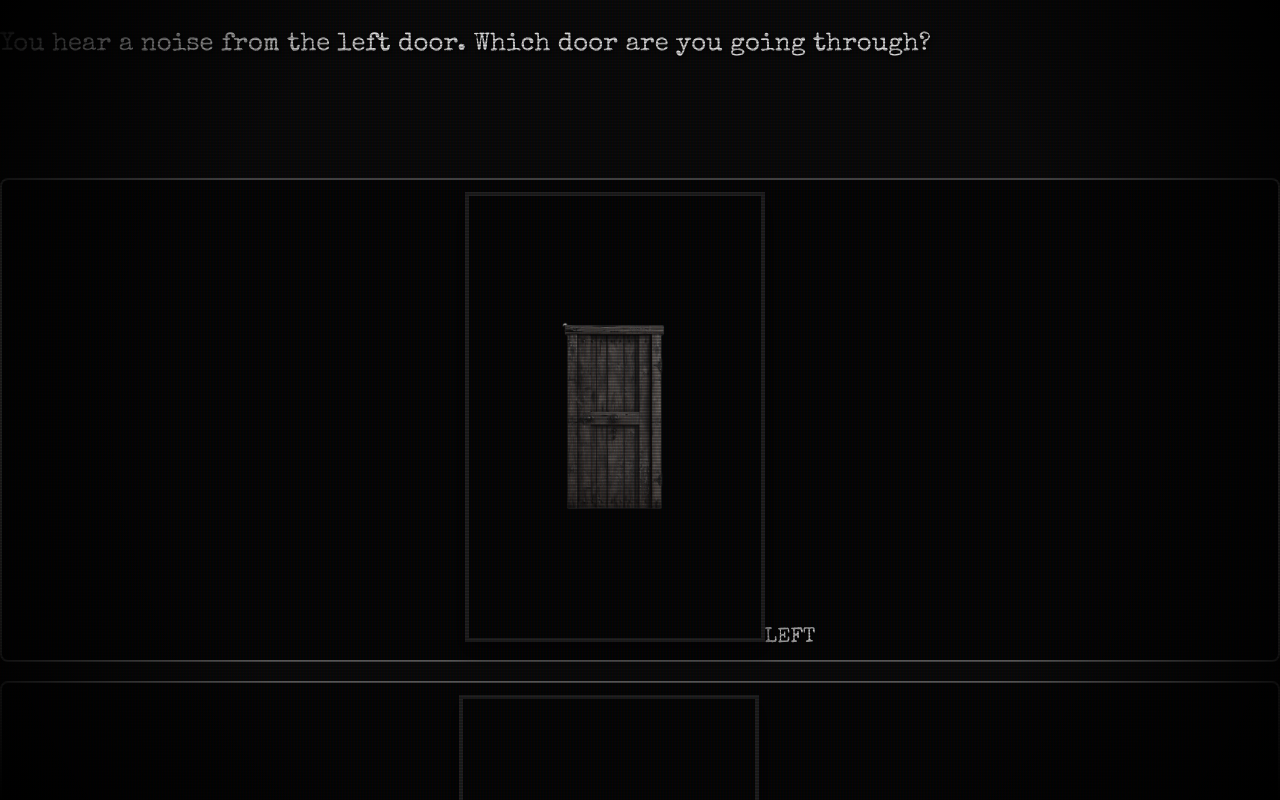
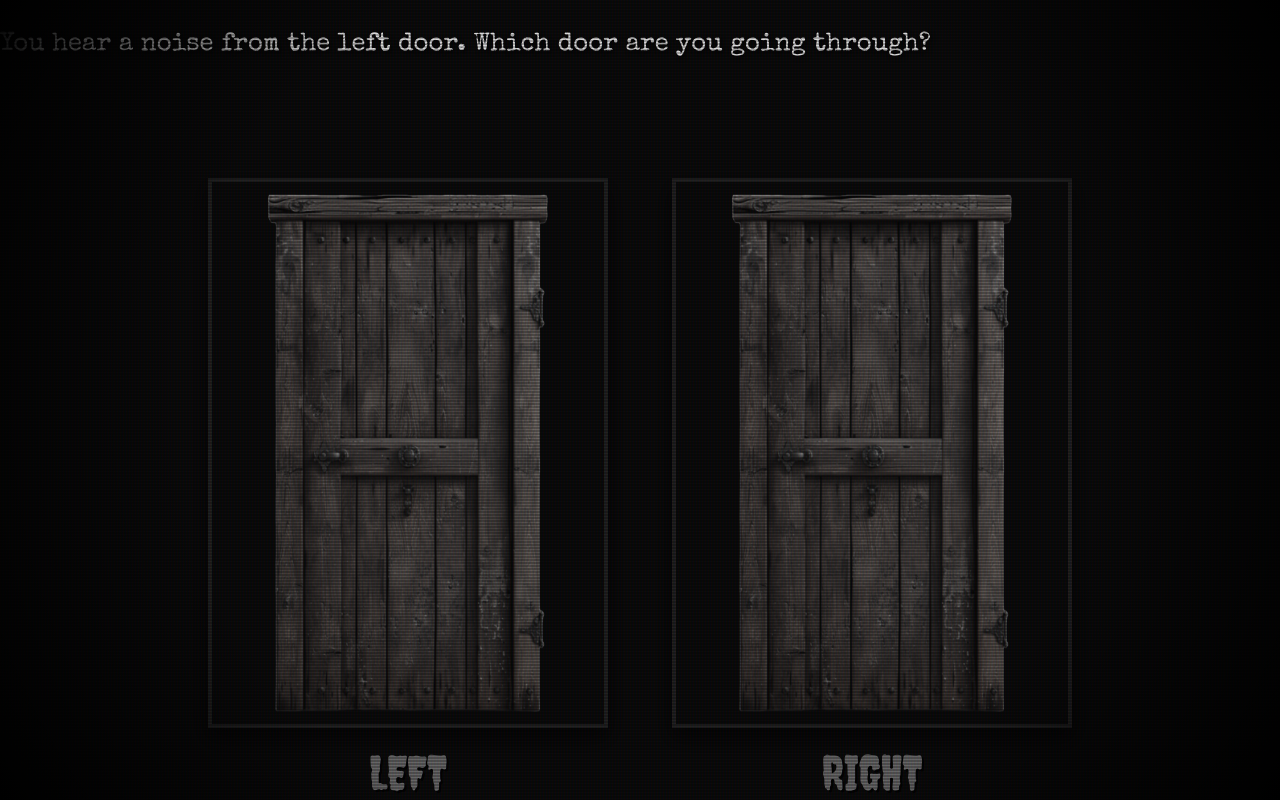
Before and after one commit to KahnishgaSolaidurairaj/SurviveIfYouCan, a React (Vite) app: page /choice2 in a window 1280 px wide. Shown: the top 800 px of the page. Built offline with nearby package versions, Linux system fonts and the light colour scheme; the HTML template or start-up script is replaced by a standard one.

Commit message:
adding logic for c3

```diff
--- a/src/App.css
+++ b/src/App.css
@@ -217,8 +217,8 @@ button:active {
 
 /* Make images BIGGER */
 .door-img {
-  width: 300px;  /* Changed from 150px to 300px */
-  height: 450px; /* Changed from 250px to 450px */
+  width: 400px;  /* Changed from 150px to 300px */
+  height: 550px; /* Changed from 250px to 450px */
   object-fit: cover;
   border: 4px solid #333;
   box-shadow: 0 10px 20px rgba(0,0,0,0.8);
--- a/src/App.jsx
+++ b/src/App.jsx
@@ -6,6 +6,7 @@ import Typewriter from "./components/Typewriter";
 import Choice1 from './pages/choice1.jsx'
 import Choice2 from './pages/choice2.jsx'
 import Choice3 from './pages/choice3.jsx'
+import Choice4 from './pages/choice4.jsx'
 import MemoryGame from './minigames/memoryGame.jsx'
 
 function App() {
@@ -20,11 +21,11 @@ function App() {
             <IntroCutScene onFinish={() => navigate('/start')} />
           }
         />
-
         <Route path="/start" element={<Start />} />
         <Route path="/choice1" element={<Choice1 />} />
         <Route path="/choice2" element={<Choice2 />} />
         <Route path="/choice3" element={<Choice3 />} />
+        <Route path="/choice4" element={<Choice4 />} />
         <Route path="/memoryGame" element={<MemoryGame />} />
       </Routes>
     </>
--- a/src/pages/choice2.jsx
+++ b/src/pages/choice2.jsx
@@ -62,11 +62,12 @@ export default function Choice2(){
             />
              )}
             {textDone && (
-                <div className="choices">
+                <div className="door-container">
                     { stage === 1 &&
                         current.choices.map((choice, index) => (
                             <button
                                 key={index}
+                                className="door-btn"
                                 onClick={() => {
                                     setTextDone(false);
                                     setStage(choice.next);
@@ -78,7 +79,7 @@ export default function Choice2(){
                                     alt={choice.label}
                                     className="door-img"
                                 />
-                                {choice.label}
+                                <span className="door-label">{choice.label}</span>
                             </button>
                     ))}
 
--- a/src/pages/choice3.jsx
+++ b/src/pages/choice3.jsx
@@ -4,15 +4,75 @@ import Typewriter from "../components/Typewriter.jsx";
 import "../App.css";
 
 export default function Choice3(){
+    const [stage, setStage] = useState(1);
+    const [textDone, setTextDone] = useState(false);
 
+    const navigate = useNavigate();
+
+
+    const story = {
+        1: {
+            text:
+            "You see your friend's scarf near the stairs (going up).\n\n" +
+            "Are you going up the stairs or down?",
+            choices: [
+                { label: "A. Up", next: 2 },
+                { label: "B. Down", next: 3 }
+            ]
+        },
+        2: {
+            text: "Nice job following the clues!",
+        },
+        3: {
+            text: "Take a closer look at where the scarf is . . .",
+        },
+    }
+
+    const current = story[stage];
+
+    const upStairsChosen = async () => {
+        navigate('/choice4')
+    }
 
     return(
         <div>
+             <Typewriter
+                key={stage}
+                text={current.text}
+                onComplete={() => setTextDone(true)}
+            />
+         {textDone && (
+                <div className="choices">
+                    { stage === 1 &&
+                        current.choices.map((choice, index) => (
+                            <button
+                                key={index}
+                                onClick={() => {
+                                    setTextDone(false);
+                                    setStage(choice.next);
+                                }}
+                                >
+                            </button>
+                    ))}
 
+                    {stage === 2 && textDone && (
+                        <button
+                            onClick={upStairsChosen}
+                        >
+                            Continue
+                        </button>
+                    )}
 
+                    {/* {stage === 3 && textDone && (
+                        <button
+                            onClick={downStairsChosen}
+                        >
+                            Continue
+                        </button>
+                    )} */}
 
+                </div>
+            )}
         </div>
-
     )
-
 }
```
Also changed, not shown: public/images/door_left.png, public/images/door_right.png.
